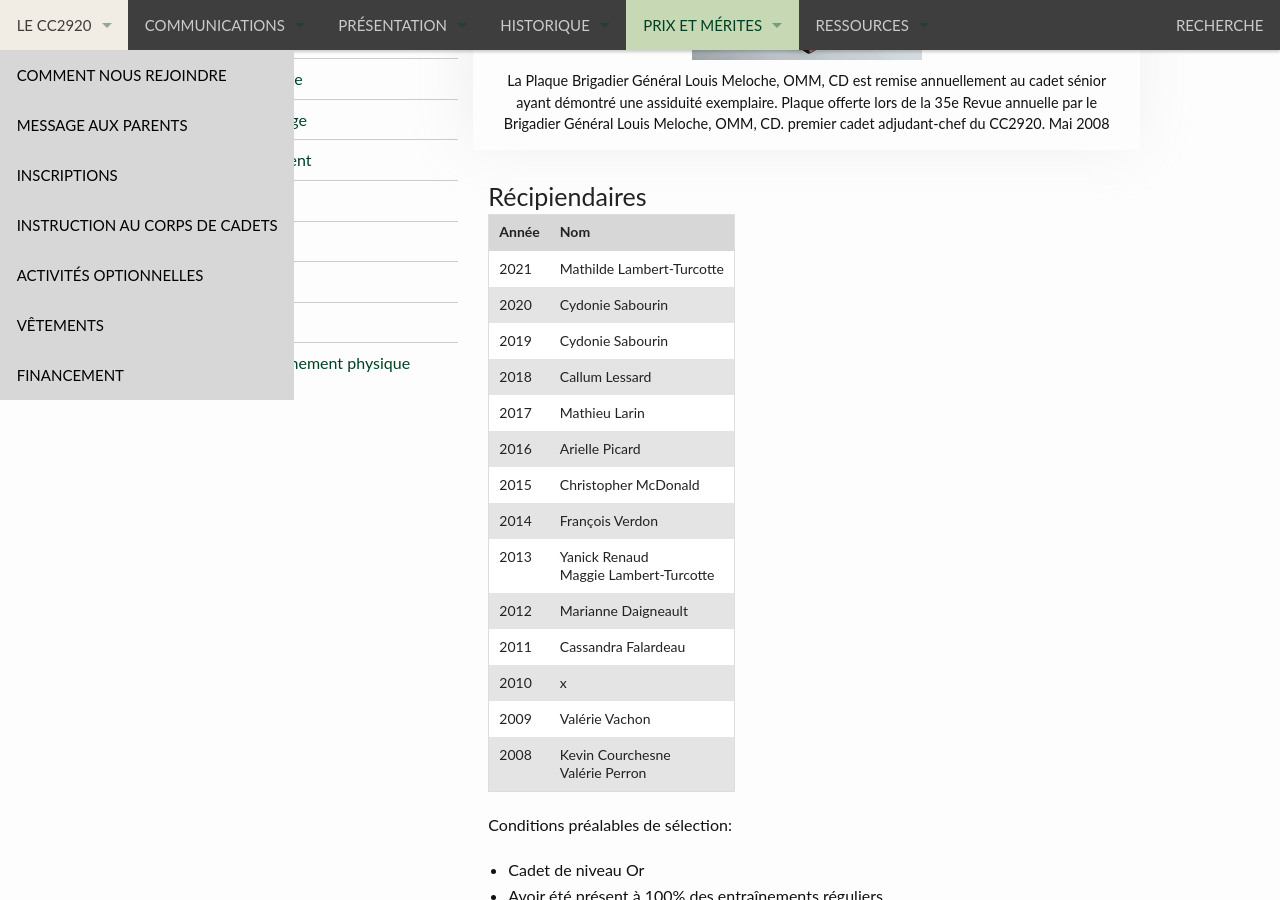
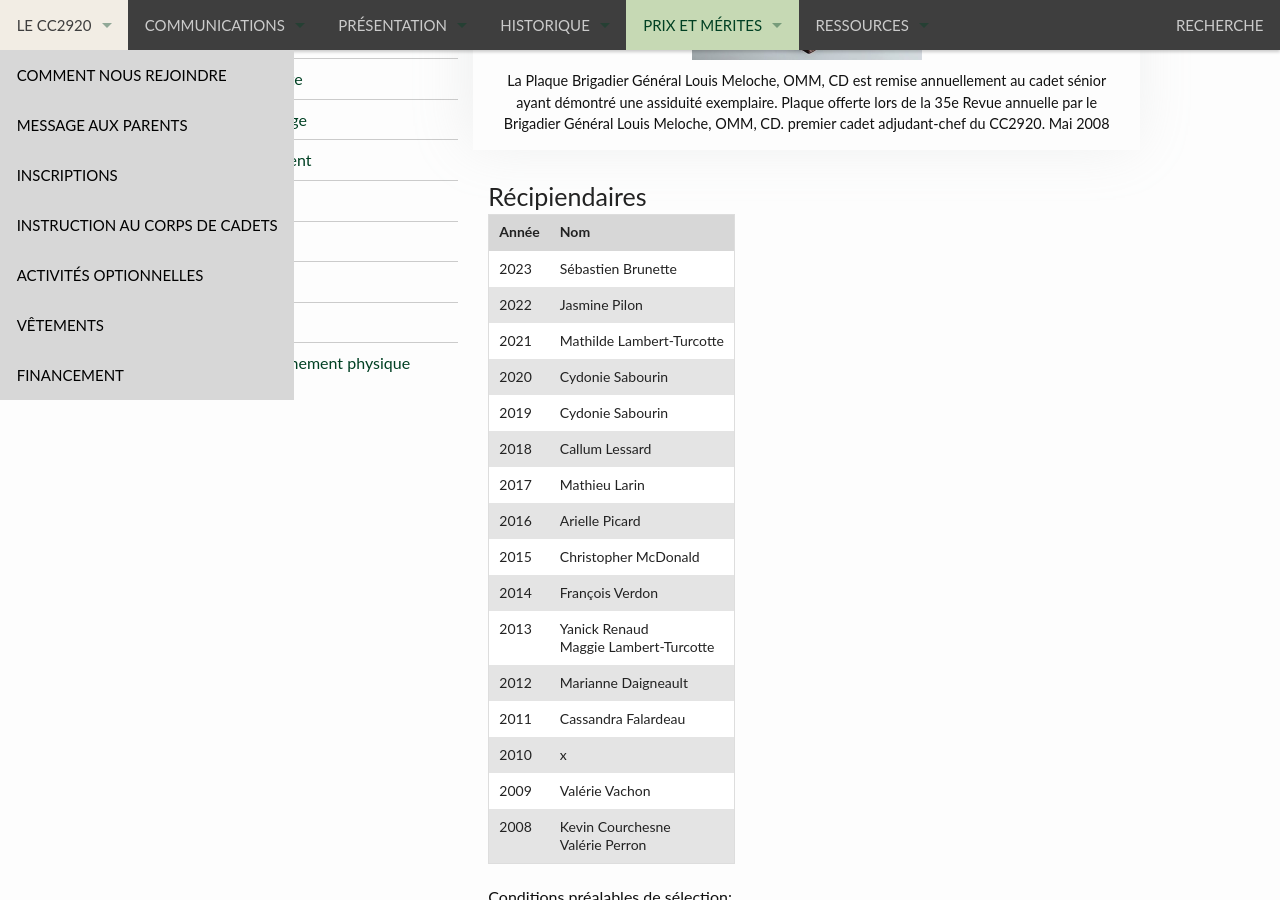
Before and after one commit to CC2920/web, a Jekyll site: the page built from _prix/plaques-trophees/bgen-louis-meloche.md, in a window 1280 px wide and 900 px high, scrolled down 721 px. Built offline with Jekyll 4.4.1, drawn with Linux system fonts in a browser that asks for light colours.

Commit message:
Update bgen-louis-meloche.md

```diff
--- a/_prix/plaques-trophees/bgen-louis-meloche.md
+++ b/_prix/plaques-trophees/bgen-louis-meloche.md
@@ -13,6 +13,8 @@ prix:
 
 | Année | Nom |
 | --- | --- |
+| 2023 | Sébastien Brunette |
+| 2022 | Jasmine Pilon |
 | 2021 | Mathilde Lambert-Turcotte |
 | 2020 | Cydonie Sabourin |
 | 2019 | Cydonie Sabourin |
```
